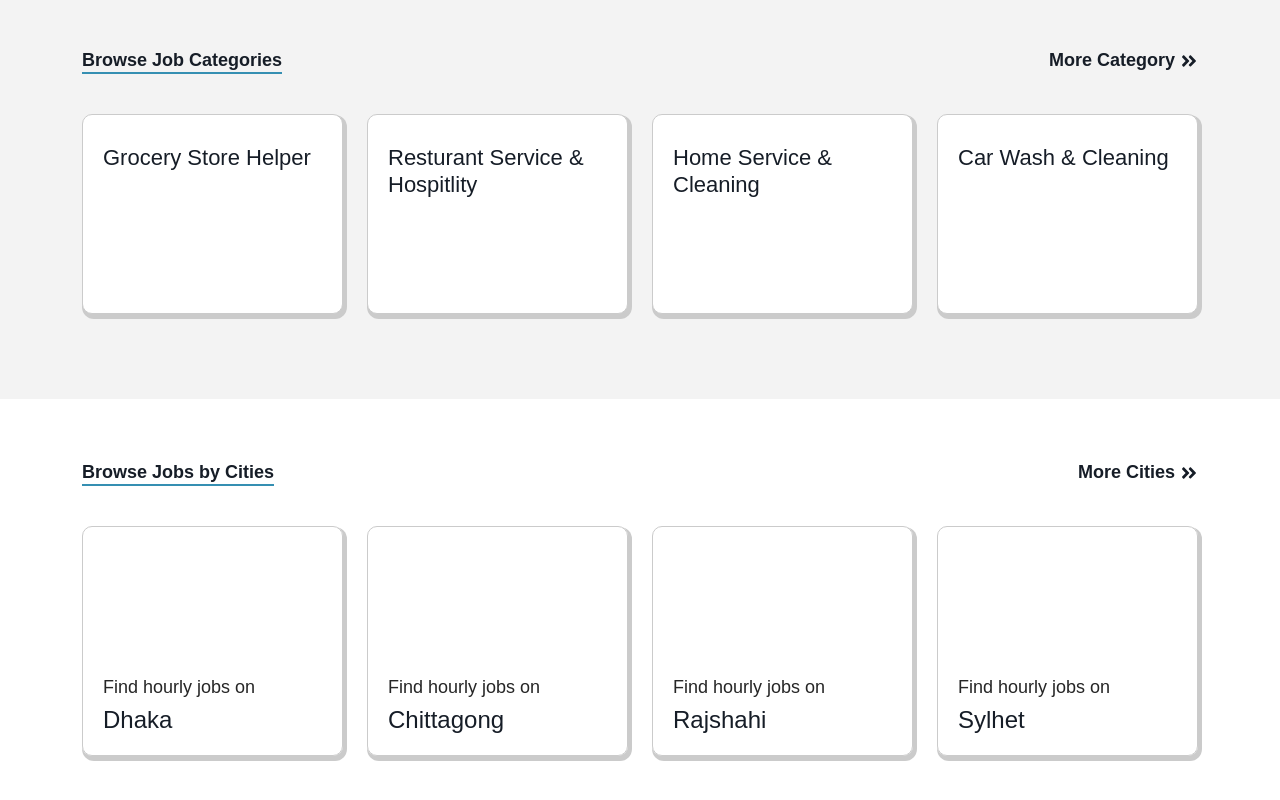
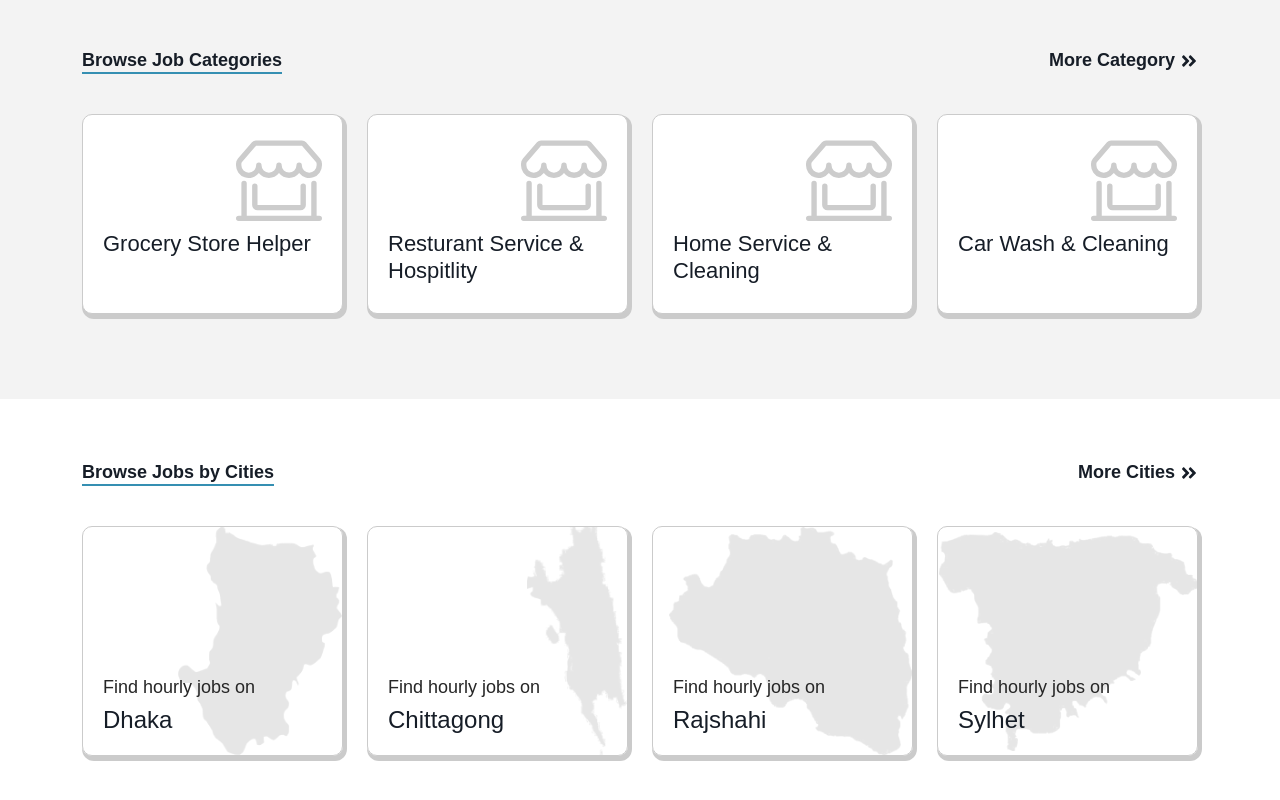
Before and after one commit to Rashed360/hourly-finder, a React (Create React App) app: page / in a window 1280 px wide. Shown: the part 1360-2160 px from the top of the page. Built offline with nearby package versions, Linux system fonts and the light colour scheme.

Commit message:
Dynamic City and Category Section in Home Page

```diff
--- a/src/components/home/categorySection/CategorySection.js
+++ b/src/components/home/categorySection/CategorySection.js
@@ -2,16 +2,40 @@ import React from 'react'
 import SectionTitle from '../commonHome/sectionTitle/SectionTitle'
 import CategoryBlock from '../commonHome/blocks/CategoryBlock'
 
+
 const CategorySection = () => {
+
+  const categorires = [
+    {
+      name : "Grocery Store Helper",
+      id : "1",
+      icon : ""
+    },
+    {
+      name : "Resturant Service & Hospitlity",
+      id : "2",
+      icon : ""
+    },
+    {
+      name : "Home Service & Cleaning",
+      id : "3",
+      icon : ""
+    },
+    {
+      name : "Car Wash & Cleaning",
+      id : "4",
+      icon : ""
+    },
+  ]
+
   return (
     <div class='browse-jobs-categories section-padding'>
         <div class='container'>
             <SectionTitle title="Browse Job Categories" subTitle="More Category" subLink="#" />
             <div class='row pt-40'>
-                <CategoryBlock name='Grocery Store Helper' />
-                <CategoryBlock name='Resturant Service &amp; Hospitlity' />
-                <CategoryBlock name='Home Service &amp; Cleaning' />
-                <CategoryBlock name='Car Wash &amp; Cleaning' />
+                {
+                  categorires.map(category => <CategoryBlock key={category.id} category={category} />)
+                }
             </div>
         </div>
     </div>
--- a/src/components/home/citySection/CitySection.js
+++ b/src/components/home/citySection/CitySection.js
@@ -4,15 +4,35 @@ import CityBlock from '../commonHome/blocks/CityBlock'
 
 
 const CitySection = () => {
+
+  const locations = [
+    {
+      id : 1,
+      name : "Dhaka",
+      mapPhoto : "/images/homepage/cities/dhaka.png"
+    },
+    {
+      id : 2,
+      name : "Chittagong",
+      mapPhoto : "/images/homepage/cities/chittagong.png"
+    },
+    {
+      id : 3,
+      name : "Rajshahi",
+      mapPhoto : "/images/homepage/cities/rajshahi.png"
+    },
+    {
+      id : 4,
+      name : "Sylhet",
+      mapPhoto : "/images/homepage/cities/sylhet.png"
+    }
+  ]
   return (
     <div class='browse-jobs-location section-padding'>
         <div class='container'>
             <SectionTitle title="Browse Jobs by Cities" subTitle="More Cities" subLink="#" />
             <div class='row pt-40'>
-                <CityBlock name='Dhaka' />
-                <CityBlock name='Chittagong' />
-                <CityBlock name='Rajshahi' />
-                <CityBlock name='Sylhet' />
+                { locations.map(location => <CityBlock key={location.id} location={location} />)}
             </div>
         </div>
     </div>
--- a/src/components/home/commonHome/blocks/CategoryBlock.js
+++ b/src/components/home/commonHome/blocks/CategoryBlock.js
@@ -1,18 +1,19 @@
 import { Link } from 'react-router-dom'
 import React from 'react'
+import {BsShopWindow} from "react-icons/bs"
 
-const CategoryBlock = ({name}) => {
+const CategoryBlock = ({category}) => {
+	const {id, name, icon} = category
 	return (
 		<div class='col-lg-3'>
 			<div class='category-item'>
 				<div class='category-icon'>
-					<span
-						class='iconify'
-						data-icon='fluent:service-bell-24-filled'
-					></span>
+				{
+					icon === "" ? <BsShopWindow /> : ""
+				}
 				</div>
 				<div class='category-name'>
-					<Link to=''>
+					<Link to={`category/${id}`}>
 						<h3>{name}</h3>
 					</Link>
 				</div>
--- a/src/components/home/commonHome/blocks/CityBlock.js
+++ b/src/components/home/commonHome/blocks/CityBlock.js
@@ -1,14 +1,15 @@
 import React from 'react'
 import { Link } from 'react-router-dom'
 
-const CityBlock = ({name}) => {
+const CityBlock = ({location}) => {
+	const {id, name, mapPhoto} = location
 	return (
 		<div class='col-lg-3'>
-			<div class='location-based-jobs'>
+			<div class='location-based-jobs' style={{backgroundImage: `url(${mapPhoto})`}}>
 				<div class='location-name'>
 					<p>Find hourly jobs on</p>
 					<h4>
-						<Link to=''>{name}</Link>
+						<Link to={`/jobs/location/${id}`}>{name}</Link>
 					</h4>
 				</div>
 			</div>
```
